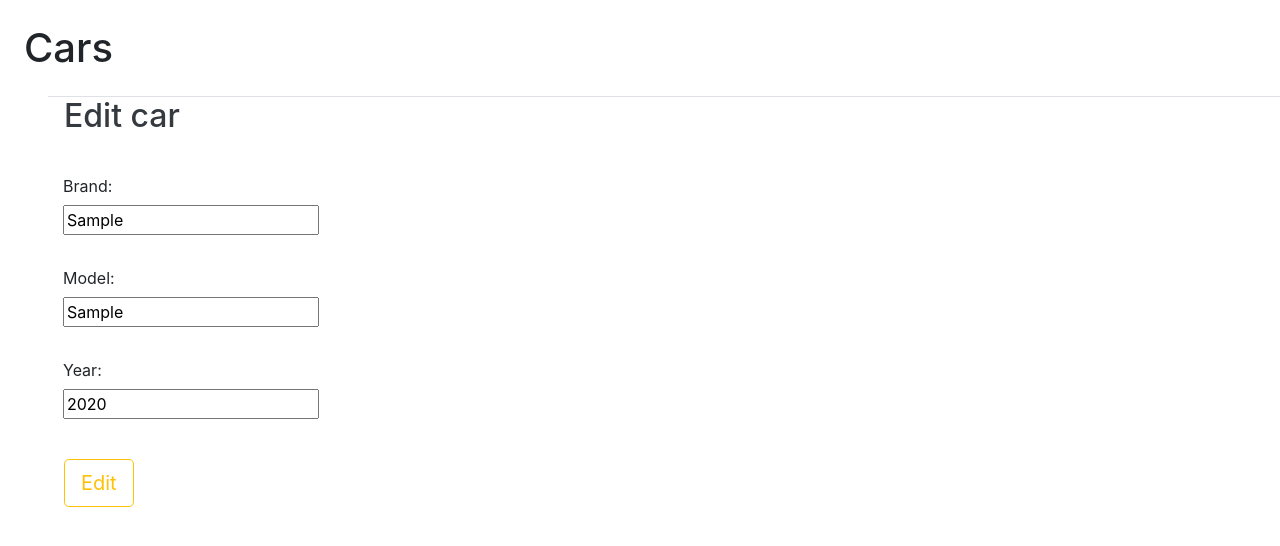
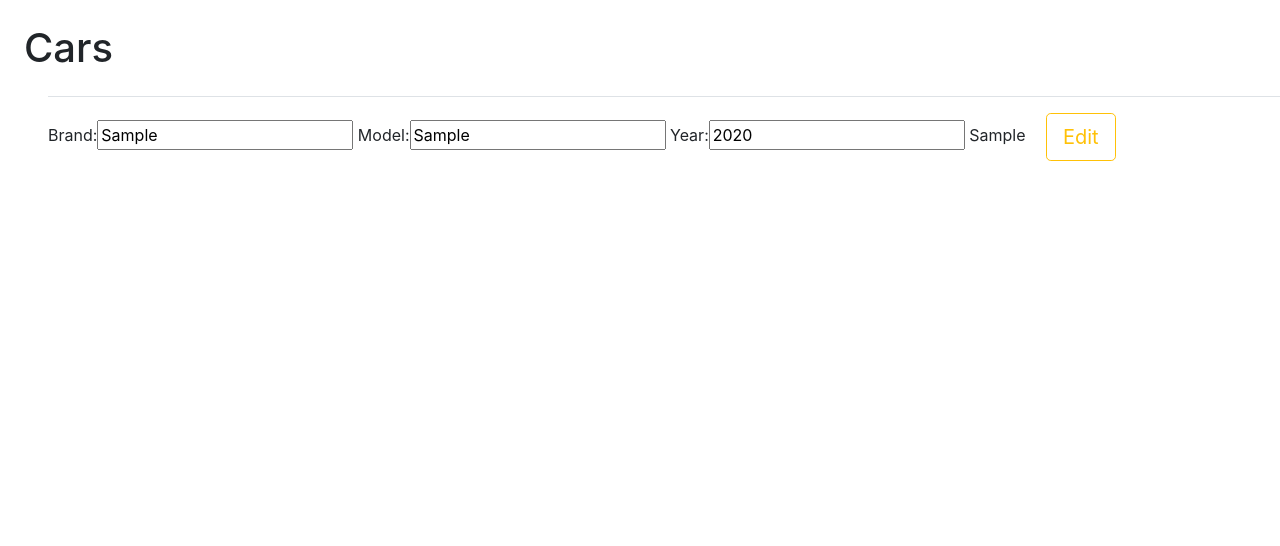
Before and after one commit to klement97/denard_django_car_project, a Django app: page /edit/1/ in a window 1280 px wide. Shown: the top 546 px of the page. Run offline with Django 3.2, Linux system fonts and the light colour scheme; tables that the repository leaves empty hold one stand-in row (values such as "Sample post"); some libraries are stand-ins or nearby versions.

Commit message:
func. b. views converted to class b. views exept for the Updateview class

```diff
--- a/car/form.py
+++ b/car/form.py
@@ -3,9 +3,12 @@ from django import forms
 from .models import Cars
 
 
-class Edit_Car(forms.Form):
-    model = Cars
-    fields = ['brand', 'model', 'year']
+class EditCarForm(forms.ModelForm):
+    class Meta:
+        model = Cars
+        fields = ['brand', 'model', 'year']
+
+
 
 
 class Add_New_Car(forms.Form):
--- /dev/null
+++ b/car/templates/car/car_confirm_delete.html
@@ -0,0 +1,4 @@
+<form method="post">{% csrf_token %}
+    <p>Are you sure you want to delete "{{ object }}"?</p>
+    <input type="submit" value="Confirm">
+</form>
--- a/car/templates/car/car_details.html
+++ b/car/templates/car/car_details.html
@@ -2,8 +2,8 @@
 
 {% block content %}
     <div class="container border border-primary">
-        <h2 class="text-center">Model: {{ model }}</h2>
-        <p class="border-top border-primary text-center">Brand: {{ brand }}</p>
-        <p class="border-top border-primary text-center">Produced in: {{ year }}</p>
+        <h2 class="text-center">Model: {{ object.model }}</h2>
+        <p class="border-top border-primary text-center">Brand: {{ object.brand }}</p>
+        <p class="border-top border-primary text-center">Produced in: {{ object.year }}</p>
     </div>
 {% endblock content %}
--- a/car/templates/car/edit_car.html
+++ b/car/templates/car/edit_car.html
@@ -2,31 +2,33 @@
 
 {% block content %}
     <div class="ml-5 border-top">
-        <form action="new/" method="POST">
-            <h2 class="text-dark px-3">Edit car</h2>
-            <br>
+        <form action="" method="POST">
+            {#            <h2 class="text-dark px-3">Edit car</h2>#}
+            {#            <br>#}
+            {#            <div>#}
+            {#                <label class="col-sm-2 col-form-label" for="car-brand">Brand:</label>#}
+            {#                <div class="col-sm-4">#}
+            {#                    <input type="text" name="car_brand" id="car-brand" maxlength="20" value="{{ form.brand }}" required/>#}
+            {#                </div>#}
+            {#            </div>#}
+            {#            <br>#}
+            {#            <div>#}
+            {#                <label class="col-sm-2 col-form-label" for="car-model">Model:</label>#}
+            {#                <div class="col-sm-4">#}
+            {#                    <input type="text" name="car_model" id="car-model" maxlength="20" value="{{ form.model }}" required/>#}
+            {#                </div>#}
+            {#            </div>#}
+            {#            <br>#}
+            {#            <div>#}
+            {#                <label class="col-sm-2 col-form-label" for="car-year">Year:</label>#}
+            {#                <div class="col-sm-4">#}
+            {#                    <input type="number" name="car_year" id="car-year" maxlength="4" value="{{ form.year }}" required/>#}
+            {#                </div>#}
+            {#            </div>#}
+            {#            <br>#}
             {% csrf_token %}
-            <div>
-                <label class="col-sm-2 col-form-label" for="car-brand">Brand:</label>
-                <div class="col-sm-4">
-                    <input type="text" name="car_brand" id="car-brand" maxlength="20" value="{{ brand }}" required/>
-                </div>
-            </div>
-            <br>
-            <div>
-                <label class="col-sm-2 col-form-label" for="car-model">Model:</label>
-                <div class="col-sm-4">
-                    <input type="text" name="car_model" id="car-model" maxlength="20" value="{{ model }}" required/>
-                </div>
-            </div>
-            <br>
-            <div>
-                <label class="col-sm-2 col-form-label" for="car-year">Year:</label>
-                <div class="col-sm-4">
-                    <input type="number" name="car_year" id="car-year" maxlength="4" value="{{ year }}" required/>
-                </div>
-            </div>
-            <br>
+            {{ form.as_table }}
+            {{ form.initial.brand }}
 
             <button type="submit" class="btn btn-lg btn-outline-warning m-3">Edit</button>
         </form>
--- a/car/urls.py
+++ b/car/urls.py
@@ -3,11 +3,11 @@ from django.urls import path
 from . import views
 
 urlpatterns = [
-    path('', views.CarListView.as_view(), name='index.html'),
-    path('<int:car_id>/', views.details),
+    path('', views.CarListView.as_view(), name='index'),
+    path('<int:car_id>/', views.CarDetails.as_view()),
     path('new/', views.new_car, name="new"),
-    path('new/add/', views.add_car),
-    path('delete_car/<int:car_id>/', views.delete_car),
-    path('edit/<int:car_id>/', views.get_car),
-    path('edit/<int:car_id>/new/', views.edit_car),
+    path('new/add/', views.AddNewCar.as_view()),
+    path('delete_car/<int:car_id>/', views.CarDelete.as_view()),
+    path('edit/<int:pk>/', views.CarEdit.as_view()),
+    path('edit/<int:car_id>/new/', views.CarEdit.as_view()),
 ]
--- a/car/views.py
+++ b/car/views.py
@@ -1,10 +1,12 @@
-from django.shortcuts import HttpResponseRedirect
 from django.shortcuts import render
-from django.views.generic import (ListView)
+from django.urls import reverse_lazy
+from django.views.generic import (ListView, DeleteView, DetailView, UpdateView, CreateView)
 
 from car.models import Cars
-from .form import Add_New_Car
+from .form import EditCarForm, Add_New_Car
 
+
+# display cars in a list
 
 class CarListView(ListView):
     template_name = "car/index.html"
@@ -12,60 +14,41 @@ class CarListView(ListView):
     context_object_name = "car_list"
 
 
-def details(request, car_id):
-    car = Cars.objects.get(id=car_id)
-    context = {
-        'brand': car.brand,
-        'model': car.model,
-        'year': car.year
-    }
-    return render(request, "../templates/car/car_details.html", context)
+# display details of idividual car
+
+class CarDetails(DetailView):
+    model = Cars
+    template_name = "car/car_details.html"
+    pk_url_kwarg = 'car_id'
 
 
+# render the form to add a new car
 
 def new_car(request):
     form = Add_New_Car()
     return render(request, "../templates/car/new_car.html", {'form': form})
 
 
-def add_car(request):
-    if request.method == "POST":
-        form = Add_New_Car(request.POST)
-        if form.is_valid():
-            brand = form.cleaned_data["brand"]
-            model = form.cleaned_data["model"]
-            year = form.cleaned_data["year"]
-            Cars.objects.create(
-                brand=brand,
-                model=model,
-                year=year
-            )
-            return HttpResponseRedirect("/")
-    elif request.method == 'GET':
-        return HttpResponseRedirect("new/")
+# AddNewCar class
+
+class AddNewCar(CreateView):
+    model = Cars
+    fields = ['model', 'brand', 'year']
+    success_url = '/'
 
 
-def get_car(request, car_id):
-    car = Cars.objects.get(id=car_id)
-    context = {
-        'brand': car.brand,
-        'model': car.model,
-        'year': car.year
-    }
-
-    return render(request, "../templates/car/edit_car.html", context)
+# Delete car class
+class CarDelete(DeleteView):
+    model = Cars
+    pk_url_kwarg = 'car_id'
+    success_url = '/'
 
 
-def edit_car(request, car_id):
-    car = Cars.objects.get(id=car_id)
-    if request.method == "POST":
-        car.brand = request.POST.get("car_brand")
-        car.model = request.POST.get("car_model")
-        car.year = request.POST.get("car_year")
-        car.save()
-    return HttpResponseRedirect('/')
+# editing the car
+# CarEdit class is not finished
 
-
-def delete_car(request, car_id):
-    Cars.objects.get(id=car_id).delete()
-    return HttpResponseRedirect("/")
+class CarEdit(UpdateView):
+    model = Cars
+    form_class = EditCarForm
+    template_name = 'car/edit_car.html'
+    success_url = reverse_lazy('index')
```
